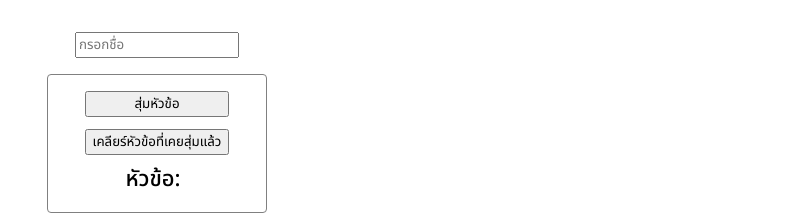
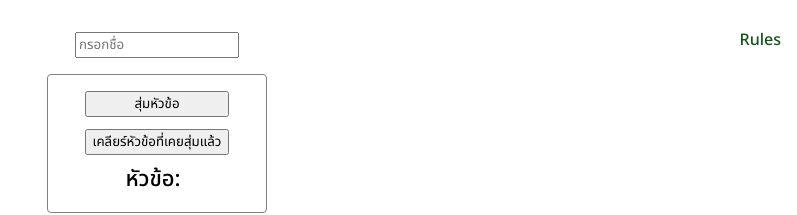
Before and after one commit to extratha/fake-ito-boardgame, a React (Create React App) app: page / in a window 1280 px wide. Shown: the top 215 px of the page, without its empty margins (483-1280 px from the left). Built offline with nearby package versions, Linux system fonts and the light colour scheme; no server answers; the database is empty.

Commit message:
add rules

```diff
--- a/src/App.jsx
+++ b/src/App.jsx
@@ -4,6 +4,7 @@ import topic from './topic.json';
 import HeartDisplay from './heart';
 import RevealNumbers from './RevealNumbers';
 import Cookies from 'js-cookie';
+import RuleDetail from './RuleDetail';
 /* eslint-disable */
 
 const maxNumber = 100;
@@ -347,6 +348,8 @@ function App() {
           <h3> ...LOADING...</h3>
           :
           <div style={{ display: 'flex', flexDirection: 'column', alignItems: 'center', gap: '1rem' }}>
+            <RuleDetail />
+
             <input
               value={userName}
               placeholder="กรอกชื่อ"
--- /dev/null
+++ b/src/RuleDetail/RuleDetail.css
@@ -0,0 +1,64 @@
+    /* RuleDetail.css */
+
+    .rule-detail-container {
+        position: absolute;
+        top: 20px;
+        right: 0;
+    }
+
+    .rule-button {
+        color: rgb(15, 83, 24);
+        border: none;
+        padding: 8px 16px;
+        cursor: pointer;
+        border-radius: 5px;
+        font-size: 16px;
+        font-weight: 500;
+        background:transparent
+    }
+
+    .popup {
+        position: fixed;
+        top: 0;
+        left: 0;
+        width: 100%;
+        height: 100%;
+        background-color: rgba(0, 0, 0, 0.5);
+        display: flex;
+        justify-content: center;
+        align-items: center;
+        z-index: 10;
+    }
+
+    .popup-content {
+        display: flex;
+        flex-direction: column;
+        background-color: white;
+        padding: 30px;
+        border-radius: 10px;
+        max-width: 500px;
+        width: 80%;
+        max-height: 70vh;
+        overflow:auto;
+        box-shadow: 0px 0px 10px rgba(0, 0, 0, 0.2);
+    }
+
+    .popup h3 {
+        margin-top: 0;
+    }
+
+    .close-button {
+        width: 100px;
+        margin-left: auto;
+        background-color: #f44336;
+        color: white;
+        border: none;
+        padding: 10px 20px;
+        cursor: pointer;
+        border-radius: 5px;
+        margin-top: 20px;
+    }
+
+    .close-button:hover {
+        background-color: #e53935;
+    }
--- /dev/null
+++ b/src/RuleDetail/index.jsx
@@ -0,0 +1,54 @@
+import React, { useState, useRef, useEffect } from 'react';
+import './RuleDetail.css';
+
+const RuleDetail = () => {
+  const [showPopup, setShowPopup] = useState(false);
+  const popupRef = useRef(null);
+
+  const togglePopup = () => {
+    setShowPopup(!showPopup);
+  };
+
+  // Close popup when clicking outside of it
+  useEffect(() => {
+    const handleClickOutside = (event) => {
+      if (popupRef.current && !popupRef.current.contains(event.target)) {
+        setShowPopup(false);
+      }
+    };
+
+    // Adding event listener to detect click outside
+    document.addEventListener('mousedown', handleClickOutside);
+
+    // Clean up the event listener when the component unmounts
+    return () => {
+      document.removeEventListener('mousedown', handleClickOutside);
+    };
+  }, []);
+
+  return (
+    <div className="rule-detail-container">
+      <button className="rule-button" onClick={togglePopup}>
+        Rules
+      </button>
+      {showPopup && (
+        <div className="popup">
+          <div ref={popupRef} className="popup-content">
+            <h3 style={{ margin: '0' }}>วิธีเล่น</h3>
+            <p>1. ตั้งชื่อตัวเอง</p>
+            <p>2. สุ่มหัวข้อที่จะเล่น หากคนใดกดปุ่มสุ่มหัวข้อ หัวข้อจะถูกสุ่มและห็นกันทุกคน โดยหากหัวข้อไหนสุ่มไปแล้ว จะไม่สามารถสุ่มเจอซ้ำอีก จนกว่าจะกดปุ่มเคลียร์หัวข้อที่เคยสุ่ม</p>
+            <p>3. แต่ละคนกดสุ่มเลข 1-100 (แนะนำค่อย ๆ กดทีละคน ถ้ากดพร้อมกันอาจได้เลขซ้ำ) โดยทุกคนจะได้เลขที่ไม่ซ้ำกับตัวเองและเพื่อน และจะไม่มีใครรู้เลขของคนอื่น สามารถสุ่มได้สูงสุดคนละ 3 เลข </p>
+            <p>4. แต่ละคนจะเริ่มใบ้ความตามหัวข้อที่ทุกคนได้รับ ตามระดับเลขของตัวเอง เช่น หัวข้อ:สิ่งของที่ใหญ่ ใครได้เลข 1 อาจจะใบ้ว่าเม็ดเกลือ ใครได้เลข 100 อาจจะใบ้ว่า กาแล็กซี</p>
+            <p>5. ตกลงว่าใครจะเปิดเผยตัวเลขก่อน โดยต้องเริ่มจากเลขน้อยไล่ไปเลขที่มากขึ้น ถ้าหากมีใครเปิดไพ่แล้ว อีกคนพบว่าไพ่ที่ตัวเองยังไม่เปิดมีเลขน้อยกว่า จะถือว่าลดหัวใจของทั้งกลุ่ม 1 ดวง ถ้ามีอีกคนพบเหมือนกัน ลดอีก 1 หัวใจ</p>
+            <p> หากหัวใจหมด เริ่มเกมใหม่</p>
+            <p> จำนวนเลขที่แต่ละคนสุ่ม รอบแรกจะสุ่มคนละเลข หากจบเกมรอบแรกโดยหัวใจยังไม่หมด สามารถเริ่มรอบต่อไปโดยเพิ่มเลขที่สุ่มเป็นคนละสองเลข สามารถเพิ่มถึงสามเลขด้วยเงื่อนไขเดียวกัน </p>
+
+            <button className="close-button" onClick={togglePopup}>Close</button>
+          </div>
+        </div>
+      )}
+    </div>
+  );
+};
+
+export default RuleDetail;
```
Also changed, not shown: src/App.css (+7 -0 lines).
